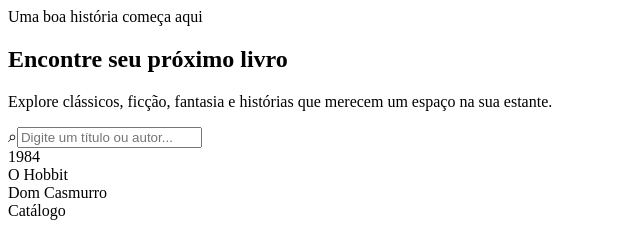
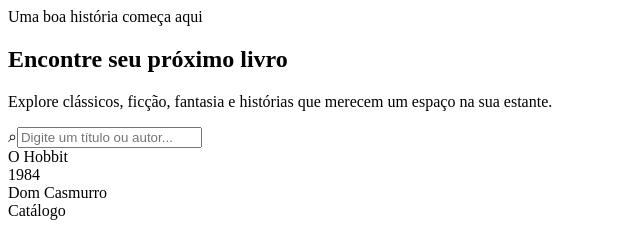
Before and after one commit to FrAnKlInSousa/lojafatec, an Angular app: page /home in a window 1280 px wide. Shown: the top 238 px of the page, without its empty margins (0-640 px from the left). Built offline with nearby package versions, Linux system fonts and the light colour scheme.

Commit message:
fix: destaques na home

```diff
--- a/src/app/pages/home/home.html
+++ b/src/app/pages/home/home.html
@@ -14,9 +14,9 @@
 
       <div class="col-lg-5 d-none d-lg-block">
         <div class="book-stack">
-          <div class="fake-book book-one">1984</div>
-          <div class="fake-book book-two">O Hobbit</div>
-          <div class="fake-book book-three">Dom Casmurro</div>
+          <div class="fake-book book-one" *ngIf="livrosDestaque[0]">{{livrosDestaque[0].titulo}}</div>
+          <div class="fake-book book-two" *ngIf="livrosDestaque[1]">{{livrosDestaque[1].titulo}}</div>
+          <div class="fake-book book-three" *ngIf="livrosDestaque[1]">{{livrosDestaque[2].titulo}}</div>
         </div>
       </div>
     </div>
@@ -36,7 +36,7 @@
   <div class="row g-4">
     <div class="col-12 col-sm-6 col-lg-4" *ngFor="let livro of livrosFiltrados">
       <article class="book-card h-100">
-        <a routerLink="['/produto', livro.id]" class="cover">
+        <a [routerLink]="['/produto', livro.id]" class="cover">
           <img src="livro.capa" [alt]="'Capa de ' + livro.titulo">
         </a>
 
--- a/src/app/pages/home/home.ts
+++ b/src/app/pages/home/home.ts
@@ -27,4 +27,9 @@ export class Home {
   get livrosFiltrados(): Livro[] {
     return this.livrosService.buscar(this.termo);
   }
+
+  get livrosDestaque(): Livro[]{
+    return this.livros.filter((livro) => livro.destaque)
+  }
+
 }
```
